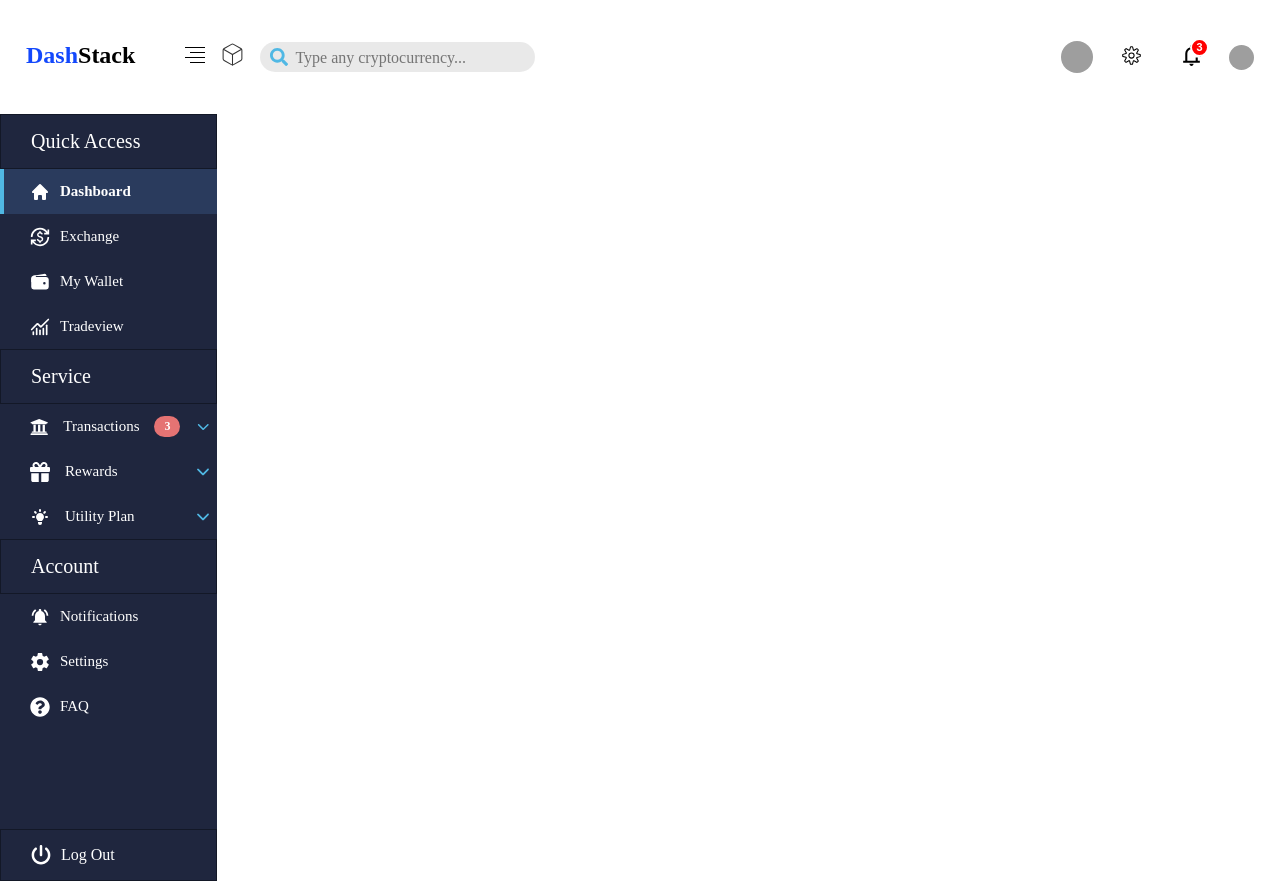
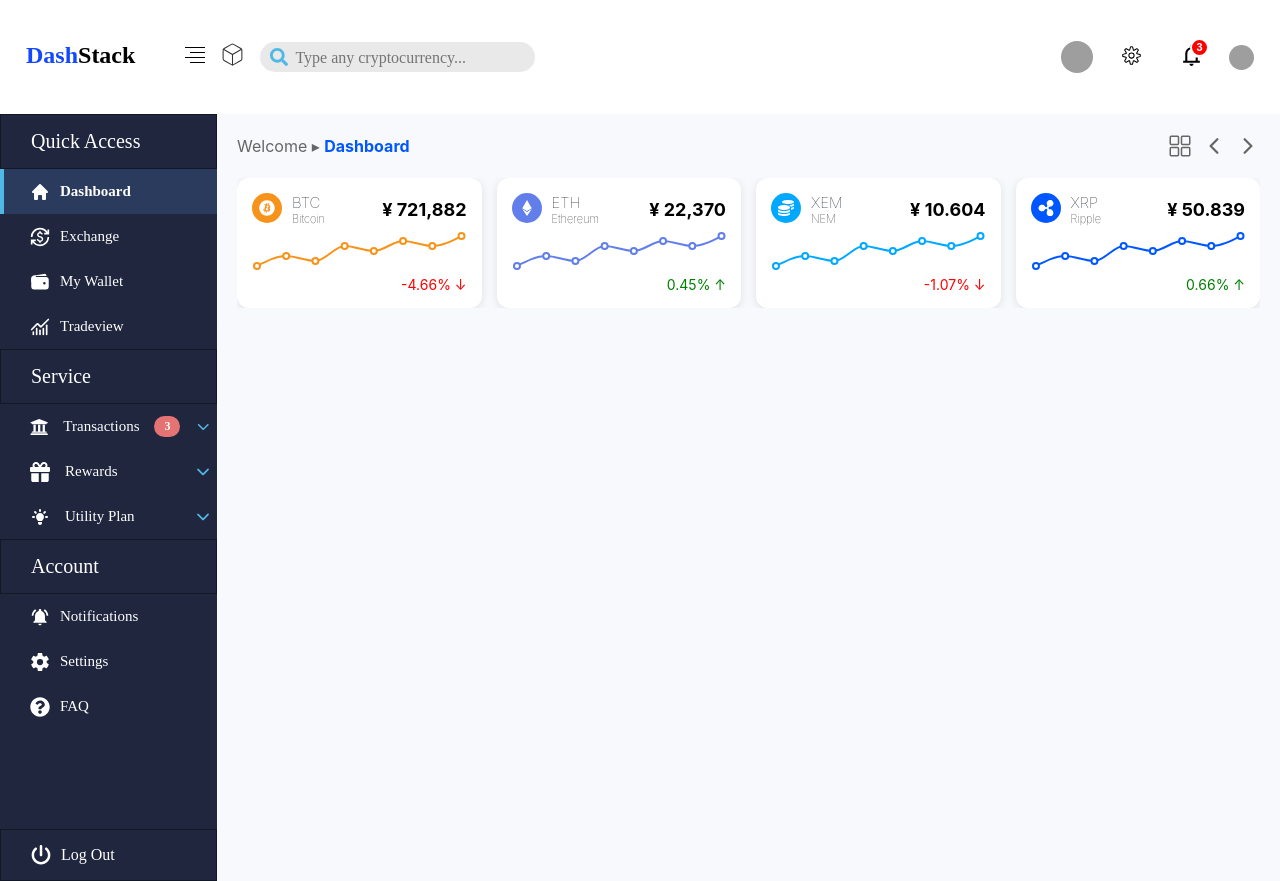
Before and after one commit to bilgekosee/dashstack, a React (Create React App) app: page / in a window 1280 px wide. Built offline with nearby package versions, Linux system fonts and the light colour scheme; grey boxes are pictures that could not be loaded.

Commit message:
dashboard chart added

```diff
--- a/package.json
+++ b/package.json
@@ -9,6 +9,7 @@
     "react-icons": "^5.4.0",
     "react-router-dom": "^7.1.5",
     "react-scripts": "5.0.1",
+    "recharts": "^2.15.1",
     "web-vitals": "^4.2.4"
   },
   "scripts": {
--- a/src/App.css
+++ b/src/App.css
@@ -21,6 +21,7 @@
 .main-content {
   display: flex;
   flex-grow: 1;
+  background-color: #f8f9fc;
 }
 
 .sidebar {
@@ -36,6 +37,6 @@
 
 .page-content {
   flex-grow: 1;
-  padding: 20px;
+
   overflow-y: auto;
 }
--- a/src/App.js
+++ b/src/App.js
@@ -1,6 +1,7 @@
 import { BrowserRouter, Routes, Route } from "react-router-dom";
 import Header from "./Header/Header";
 import SideBar from "./SideBar/SideBar";
+import CryptoDashboard from "./Dashboard/Dashboard";
 import "./App.css";
 
 function App() {
@@ -11,7 +12,9 @@ function App() {
         <div className="main-content">
           <SideBar />
           <div className="page-content">
-            <Routes></Routes>
+            <Routes>
+              <Route path="/" element={<CryptoDashboard />} />
+            </Routes>
           </div>
         </div>
       </div>
--- /dev/null
+++ b/src/Dashboard/Dashboard.css
@@ -0,0 +1,104 @@
+.dashboard-container {
+  background-color: #f8f9fc;
+  padding: 20px;
+  border-radius: 10px;
+}
+
+.dashboard-header {
+  display: flex;
+  justify-content: space-between;
+  align-items: center;
+  margin-bottom: 20px;
+}
+
+.welcome-text {
+  font-size: 16px;
+  color: #666;
+}
+
+.bold-text {
+  font-weight: bold;
+  color: #0057ff;
+}
+
+.nav-icons {
+  display: flex;
+  gap: 10px;
+}
+.nav-icons .icon:hover {
+  color: #50b8e4;
+}
+.icon {
+  font-size: 24px;
+  cursor: pointer;
+  color: #666;
+}
+
+.crypto-cards {
+  display: flex;
+  gap: 15px;
+  overflow-x: auto;
+}
+
+.crypto-card {
+  background: white;
+  padding: 15px;
+  border-radius: 12px;
+  box-shadow: 0 2px 10px rgba(0, 0, 0, 0.1);
+  width: 250px;
+}
+
+.crypto-header {
+  display: flex;
+  justify-content: space-between;
+  align-items: center;
+}
+
+.crypto-icon {
+  width: 30px;
+  height: 30px;
+  border-radius: 50%;
+  display: flex;
+  justify-content: center;
+  align-items: center;
+  color: white;
+}
+
+.crypto-price {
+  font-size: 18px;
+  font-weight: bold;
+}
+
+.crypto-name {
+  color: #000a12;
+  font-size: 15px;
+  font-weight: lighter;
+}
+.crypto-description {
+  color: #000000;
+  font-size: 11px;
+  font-weight: lighter;
+}
+
+.crypto-change {
+  display: block;
+  font-size: 14px;
+  text-align: right;
+}
+
+.positive {
+  color: green;
+}
+
+.negative {
+  color: red;
+}
+.icon-name {
+  display: flex;
+}
+.coinName {
+  display: flex;
+  flex-direction: column;
+  text-align: left;
+  padding-left: 10px;
+}
--- /dev/null
+++ b/src/Dashboard/Dashboard.js
@@ -0,0 +1,117 @@
+import { FaBitcoin, FaEthereum } from "react-icons/fa";
+import { SiRipple } from "react-icons/si";
+import { FaCoins } from "react-icons/fa";
+import { IoGridOutline } from "react-icons/io5";
+import { IoChevronBackOutline, IoChevronForwardOutline } from "react-icons/io5";
+import { LineChart, Line, ResponsiveContainer } from "recharts";
+import "./Dashboard.css";
+
+const data = [
+  {
+    name: "BTC",
+    description: "Bitcoin",
+    price: 721882,
+    change: -4.66,
+    icon: <FaBitcoin />,
+    color: "#f7931a",
+  },
+  {
+    name: "ETH",
+    description: "Ethereum",
+    price: 22370,
+    change: 0.45,
+    icon: <FaEthereum />,
+    color: "#627eea",
+  },
+  {
+    name: "XEM",
+    description: "NEM",
+    price: 10.604,
+    change: -1.07,
+    icon: <FaCoins />,
+    color: "#00a8ff",
+  },
+  {
+    name: "XRP",
+    description: "Ripple",
+    price: 50.839,
+    change: 0.66,
+    icon: <SiRipple />,
+    color: "#0057ff",
+  },
+];
+
+const chartData = [
+  { value: 1 },
+  { value: 3 },
+  { value: 2 },
+  { value: 5 },
+  { value: 4 },
+  { value: 6 },
+  { value: 5 },
+  { value: 7 },
+];
+
+const CryptoDashboard = () => {
+  return (
+    <div className="dashboard-container">
+      <div className="dashboard-header">
+        <span className="welcome-text">
+          Welcome ▸ <span className="bold-text">Dashboard</span>
+        </span>
+        <div className="nav-icons">
+          <IoGridOutline className="icon" />
+          <IoChevronBackOutline className="icon" />
+          <IoChevronForwardOutline className="icon" />
+        </div>
+      </div>
+
+      <div className="crypto-cards">
+        {data.map((crypto, index) => (
+          <div key={index} className="crypto-card">
+            <div className="crypto-header">
+              <div className="icon-name">
+                <div
+                  className="crypto-icon"
+                  style={{ backgroundColor: crypto.color }}
+                >
+                  {crypto.icon}
+                </div>
+                <div className="coinName">
+                  <span className="crypto-name">{crypto.name}</span>
+                  <span className="crypto-description">
+                    {crypto.description}
+                  </span>
+                </div>
+              </div>
+
+              <span className="crypto-price">
+                ¥ {crypto.price.toLocaleString()}
+              </span>
+            </div>
+
+            <ResponsiveContainer width="100%" height={50}>
+              <LineChart data={chartData}>
+                <Line
+                  type="monotone"
+                  dataKey="value"
+                  stroke={crypto.color}
+                  strokeWidth={2}
+                />
+              </LineChart>
+            </ResponsiveContainer>
+            <span
+              className={`crypto-change ${
+                crypto.change < 0 ? "negative" : "positive"
+              }`}
+            >
+              {crypto.change}% {crypto.change < 0 ? "↓" : "↑"}
+            </span>
+          </div>
+        ))}
+      </div>
+    </div>
+  );
+};
+
+export default CryptoDashboard;
```
Also changed, not shown: 1 other file (tests, documents, lock files or other folders).
